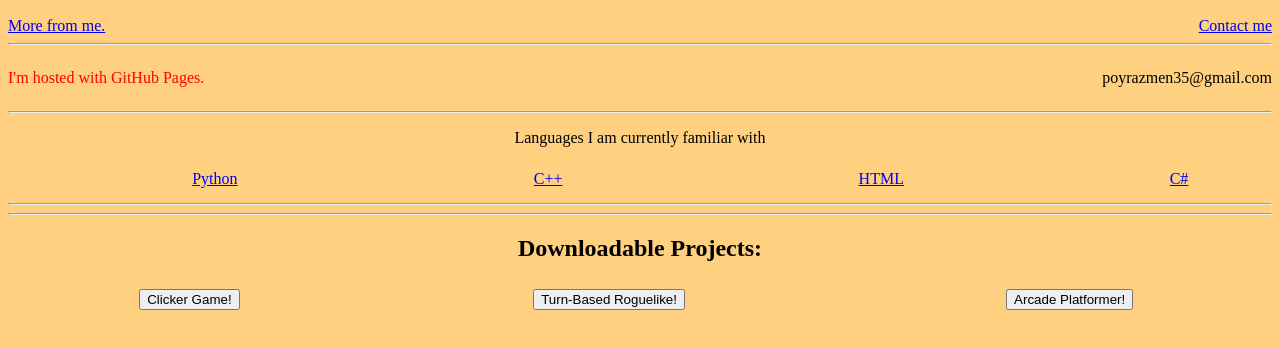
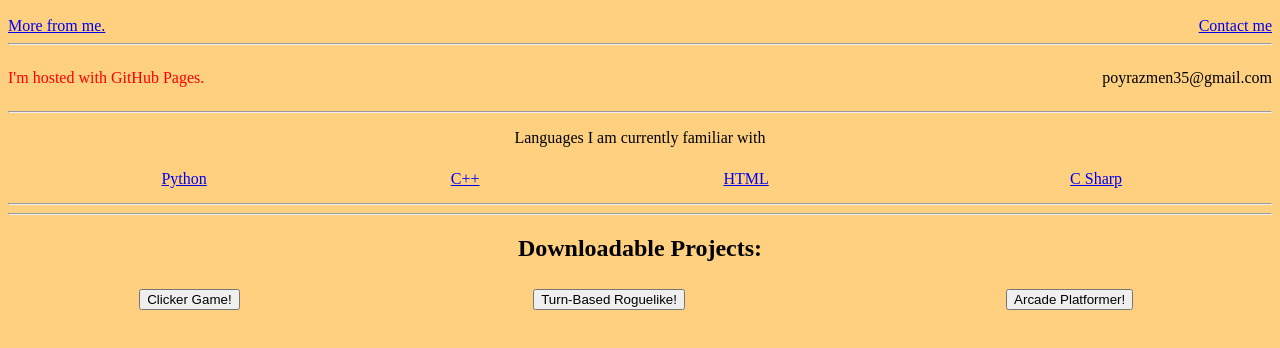
Before and after one commit to Blabbermouth35/Blabbermouth35.github.io, a plain HTML site: page index.html in a window 1280 px wide. Shown: the part 110-458 px from the top of the page. Drawn offline with Linux system fonts and the light colour scheme.

Commit message:
Update index.html

```diff
--- a/index.html
+++ b/index.html
@@ -36,7 +36,7 @@
                 <a href="https://github.com/Blabbermouth35/Blabbermouth35.github.io" title="Including this website!" target="_blank">HTML</a>
             </td>
             <td  style="padding:5px; text-align:center;">
-                <a href="https://github.com/Blabbermouth35/C_Sharp" target="_blank">C#</a>
+                <a href="https://github.com/Blabbermouth35/C_Sharp" target="_blank">C Sharp</a>
             </td>
         </tr>
     </table>
```
